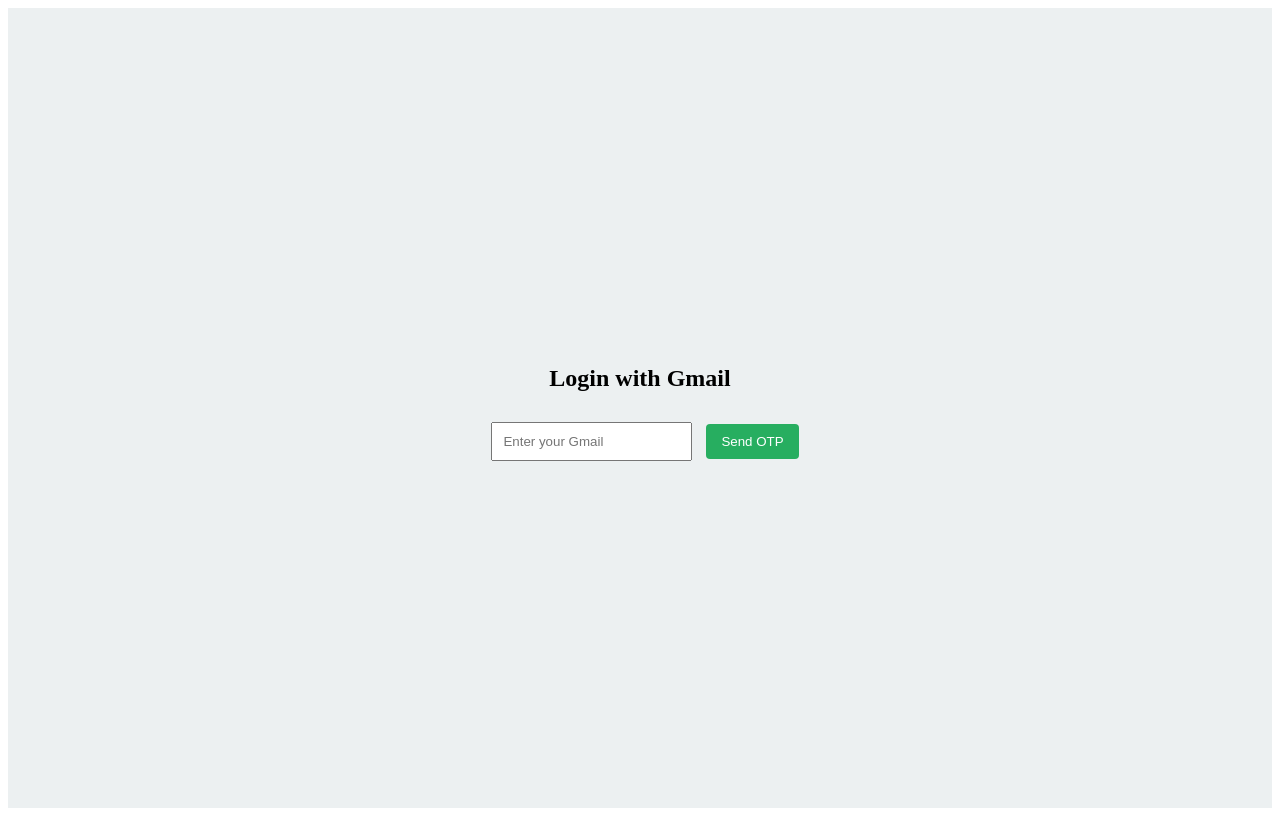
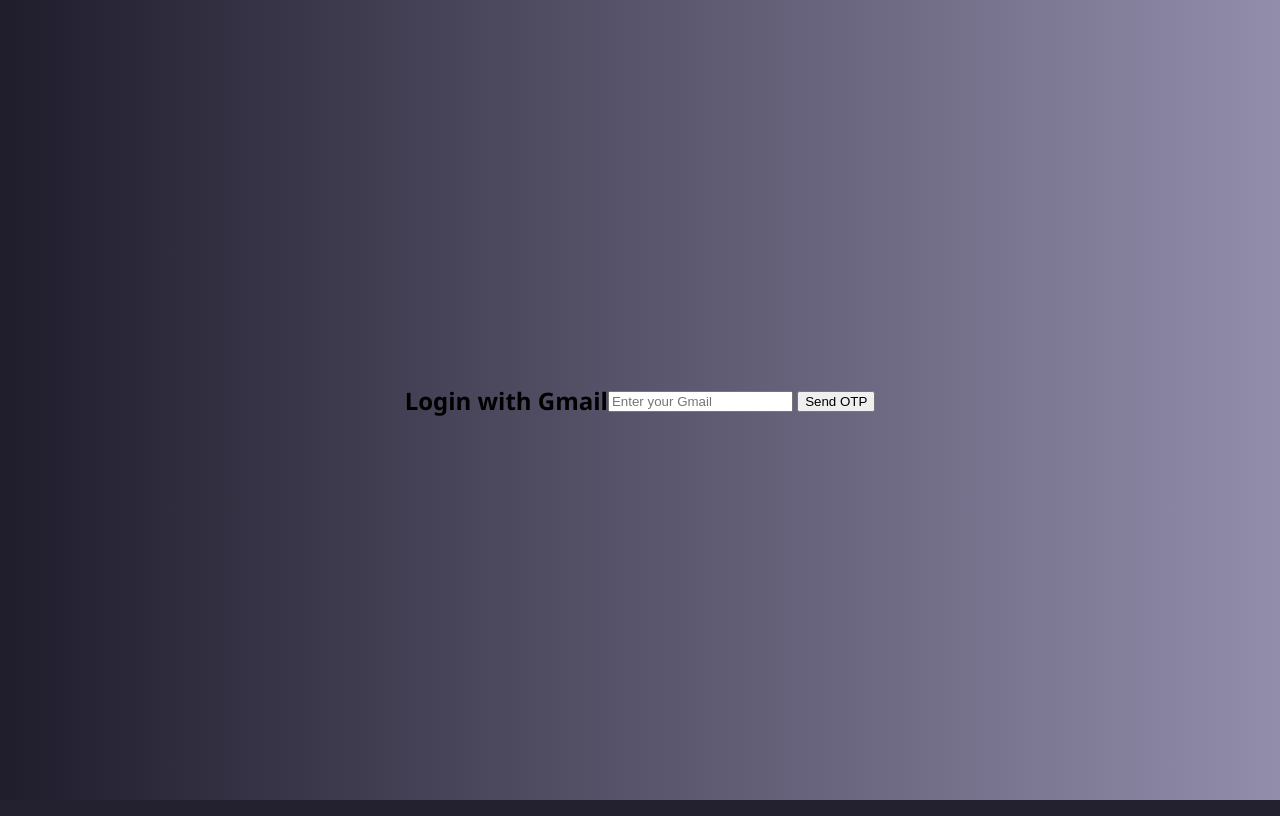
Before and after one commit to Archit0029/file-converter-website, a Flask app: page /login in a window 1280 px wide. Run offline with Flask 3, Linux system fonts and the light colour scheme.

Commit message:
Update login.css

```diff
--- a/static/css/login.css
+++ b/static/css/login.css
@@ -1,20 +1,67 @@
 /* login.css */
+
+body {
+  margin: 0;
+  padding: 0;
+  font-family: "Segoe UI", sans-serif;
+  background: linear-gradient(to right, #1f1c2c, #928dab);
+  display: flex;
+  justify-content: center;
+  align-items: center;
+  height: 100vh;
+  animation: gradientMove 10s ease infinite;
+}
+
+@keyframes gradientMove {
+  0% { background-position: 0% 50%; }
+  50% { background-position: 100% 50%; }
+  100% { background-position: 0% 50%; }
+}
+
 .login-container {
-    display: flex;
-    justify-content: center;
-    align-items: center;
-    height: 100vh;
-    background-color: #ecf0f1;
-    flex-direction: column;
+  display: flex;
+  justify-content: center;
+  align-items: center;
+  width: 100%;
 }
-.login-container input {
-    padding: 10px;
-    margin: 10px;
+
+.login-box {
+  background: rgba(255, 255, 255, 0.1);
+  backdrop-filter: blur(12px);
+  border: 2px solid rgba(255, 255, 255, 0.2);
+  border-radius: 20px;
+  padding: 40px;
+  text-align: center;
+  color: #fff;
+  box-shadow: 0 8px 32px 0 rgba(31, 38, 135, 0.37);
 }
-.login-container button {
-    background-color: #27ae60;
-    color: white;
-    padding: 10px 15px;
-    border: none;
-    border-radius: 4px;
+
+.login-box h1 {
+  font-size: 2rem;
+  margin-bottom: 25px;
 }
+
+.login-box input {
+  padding: 12px;
+  width: 100%;
+  margin-bottom: 20px;
+  border: none;
+  border-radius: 10px;
+  outline: none;
+  font-size: 1rem;
+}
+
+.login-box button {
+  padding: 12px 25px;
+  background: #00c6ff;
+  color: white;
+  font-weight: bold;
+  border: none;
+  border-radius: 10px;
+  cursor: pointer;
+  transition: 0.3s;
+}
+
+.login-box button:hover {
+  background: #0072ff;
+}
```
